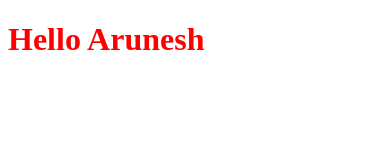
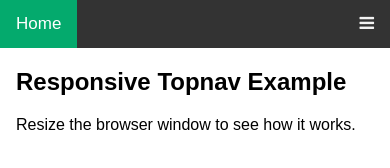
Before and after one commit to gupta-arunesh/gupta-arunesh.github.io, a plain HTML site: page index.html in a window 390 px wide. Drawn offline with Linux system fonts and the light colour scheme.

Commit message:
index.html and stye.css file modiefd

```diff
--- a/index.html
+++ b/index.html
@@ -1,13 +1,38 @@
 <!DOCTYPE html>
-<html lang="en">
+<html>
   <head>
-    <meta charset="UTF-8" />
-    <meta http-equiv="X-UA-Compatible" content="IE=edge" />
-    <meta name="viewport" content="width=device-width, initial-scale=1.0" />
+    <meta name="viewport" content="width=device-width, initial-scale=1" />
+    <link
+      rel="stylesheet"
+      href="https://cdnjs.cloudflare.com/ajax/libs/font-awesome/4.7.0/css/font-awesome.min.css"
+    />
     <link rel="stylesheet" href="style.css" />
-    <title>Home</title>
   </head>
   <body>
-    <h1>Hello Arunesh</h1>
+    <div class="topnav" id="myTopnav">
+      <a href="#home" class="active">Home</a>
+      <a href="#news">News</a>
+      <a href="#contact">Contact</a>
+      <a href="#about">About</a>
+      <a href="javascript:void(0);" class="icon" onclick="myFunction()">
+        <i class="fa fa-bars"></i>
+      </a>
+    </div>
+
+    <div style="padding-left: 16px">
+      <h2>Responsive Topnav Example</h2>
+      <p>Resize the browser window to see how it works.</p>
+    </div>
+
+    <script>
+      function myFunction() {
+        var x = document.getElementById("myTopnav");
+        if (x.className === "topnav") {
+          x.className += " responsive";
+        } else {
+          x.className = "topnav";
+        }
+      }
+    </script>
   </body>
 </html>
--- a/style.css
+++ b/style.css
@@ -1,3 +1,59 @@
-h1 {
-  color: red;
+body {
+  margin: 0;
+  font-family: Arial, Helvetica, sans-serif;
 }
+
+.topnav {
+  overflow: hidden;
+  background-color: #333;
+}
+
+.topnav a {
+  float: left;
+  display: block;
+  color: #f2f2f2;
+  text-align: center;
+  padding: 14px 16px;
+  text-decoration: none;
+  font-size: 17px;
+}
+
+.topnav a:hover {
+  background-color: #ddd;
+  color: black;
+}
+
+.topnav a.active {
+  background-color: #04aa6d;
+  color: white;
+}
+
+.topnav .icon {
+  display: none;
+}
+
+@media screen and (max-width: 600px) {
+  .topnav a:not(:first-child) {
+    display: none;
+  }
+  .topnav a.icon {
+    float: right;
+    display: block;
+  }
+}
+
+@media screen and (max-width: 600px) {
+  .topnav.responsive {
+    position: relative;
+  }
+  .topnav.responsive .icon {
+    position: absolute;
+    right: 0;
+    top: 0;
+  }
+  .topnav.responsive a {
+    float: none;
+    display: block;
+    text-align: left;
+  }
+}
```
Also changed, not shown: about.html (added).
